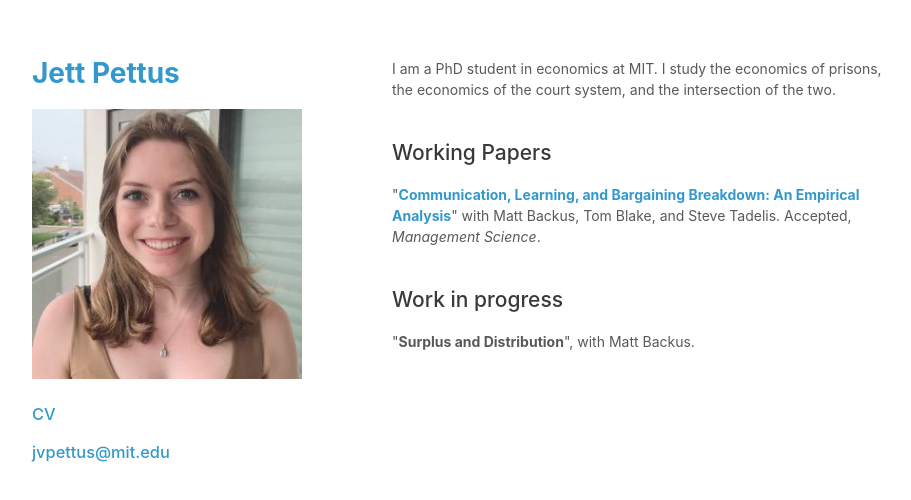
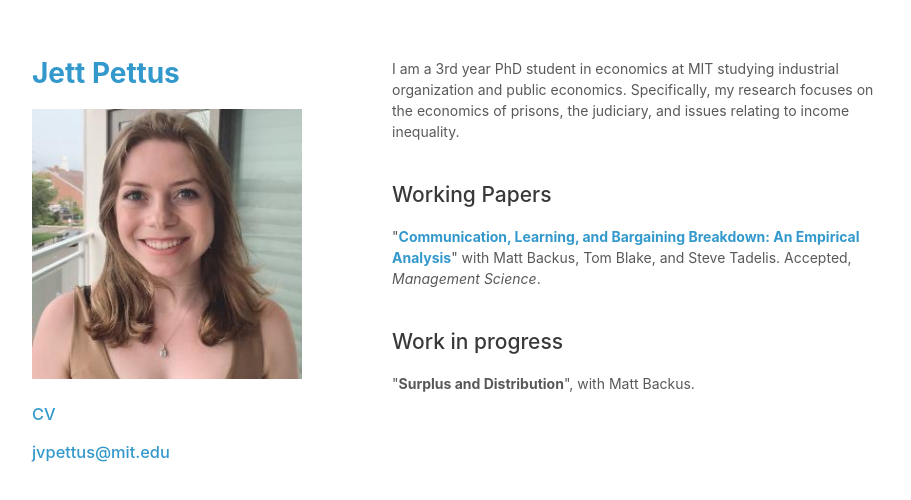
Before and after one commit to basilhalperin/basilhalperin.github.io, a plain HTML site: page index.html in a window 1280 px wide. Shown: the whole page, without its empty margins (178-1089 px from the left). Drawn offline with Linux system fonts and the light colour scheme.

Commit message:
Update index.html

```diff
--- a/index.html
+++ b/index.html
@@ -27,7 +27,7 @@
       </header>
 
       <section>
-        <p>I am a PhD student in economics at MIT. I study the economics of prisons, the economics of the court system, and the intersection of the two.</p>
+        <p>I am a 3rd year PhD student in economics at MIT studying industrial organization and public economics. Specifically, my research focuses on the economics of prisons, the judiciary, and issues relating to income inequality.</p>
 
 	<br>
         <h2 id="working-papers">Working Papers</h3>
```
